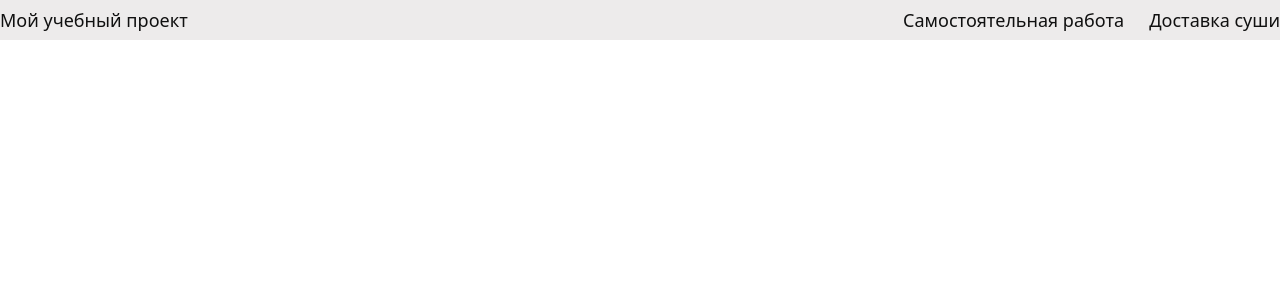
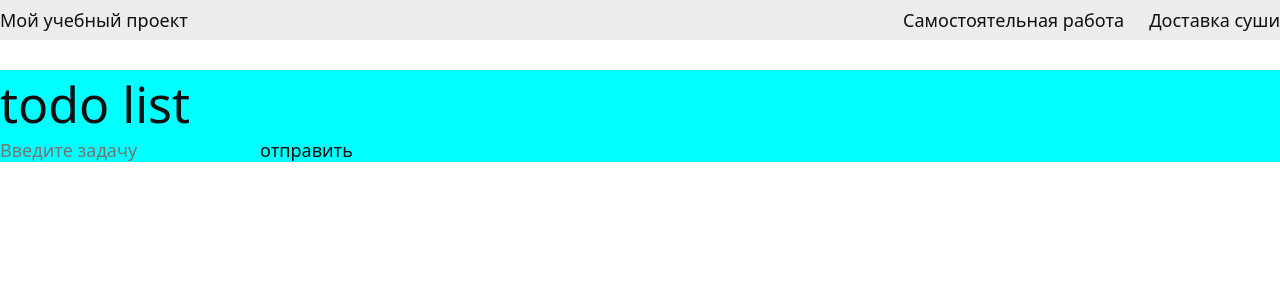
Before and after one commit to ArtErusov/test-project, a React (Create React App) app: page /todo in a window 1280 px wide. Shown: the top 300 px of the page. Built offline with nearby package versions, Linux system fonts and the light colour scheme.

Commit message:
todo list

```diff
--- a/src/App.js
+++ b/src/App.js
@@ -2,6 +2,7 @@ import './scss/app.scss';
 import Header from './header/header';
 import IndependentPageOne from './page/IndependentPageOne';
 import DeliveryPrototype from './page/DeliveryPrototype';
+import TodoList from './page/todoList/TodoList';
 
 
 
@@ -17,6 +18,7 @@ function App() {
       <Routes>
          <Route  path='/independentone' element={<IndependentPageOne />} />
          <Route  path='/deliveryprototype' element={<DeliveryPrototype />} />
+         <Route  path='/todo' element={<TodoList />} />
       </Routes>
     </div>
   );
--- a/src/header/Header.module.scss
+++ b/src/header/Header.module.scss
@@ -1,4 +1,4 @@
-@import '../scss/app.scss';
+@import '/src/scss/app.scss';
 
 
 .header{
--- a/src/header/header.jsx
+++ b/src/header/header.jsx
@@ -9,15 +9,15 @@ const Header = () => {
  return(<div className={styles.header}>
  <div className={styles.container}>
         <div className={styles.header__flex}>
-            <nav>Мой учебный проект</nav>
+            <nav><Link to="http://localhost:3000/">Мой учебный проект</Link></nav>
             <nav>
                 <ul className={styles.header__flex__right}>
                     <li>
                         <button onClick={() => setOpen(!isOpen)}>Самостоятельная работа</button>
                         <ul className={styles.drop + ' ' +  `${isOpen ? styles.drop_active : ""}`}>
                              {/* <= логика всплывающего меню */}
-                            <li><a href="">todo list</a></li>
-                            <li><a href="">add user</a></li>
+                            <li onClick={() => setOpen(!isOpen)}><Link to="http://localhost:3000/todo">todo list</Link></li>
+                            <li onClick={() => setOpen(!isOpen)}><a href="">add user</a></li>
                         </ul>
                     </li>
                     <li><Link to="http://localhost:3000/deliveryprototype">Доставка суши</Link></li>
--- /dev/null
+++ b/src/page/todoList/TodoInput.jsx
@@ -0,0 +1,18 @@
+import styles from './todoList.module.scss';
+
+
+
+const TodoInput = (props) =>{
+
+
+
+return(<div className={styles.container}>
+    <input type="text" placeholder='Введите задачу' value={props.todo}
+    onChange={(e) => props.setTodo(e.target.value)}/>
+    <button onClick={() => props.addTask()}>отправить</button>
+
+</div>)
+}
+
+
+export default TodoInput;
--- /dev/null
+++ b/src/page/todoList/TodoList.jsx
@@ -0,0 +1,44 @@
+import styles from './todoList.module.scss';
+import TodoInput from './TodoInput';
+import TodoTask from './TodoTask';
+import React, { useState } from "react";
+
+
+
+const TodoList = () =>{
+
+
+const [todo, setTodo] = useState(''); // отрисовка импута
+const [tasks, setTasks] = useState([]);
+
+const addTask = () => {
+//добавляем новый расход. взаимодействие с кнопкой
+        const taskTodo ={
+            id: Math.random(),
+            value: todo,
+            status: false
+        }
+        let newTask = [taskTodo, ...tasks]
+        setTasks(newTask)
+        setTodo("")
+};
+
+
+console.log(tasks);
+
+
+return(<div className={styles.container}>
+    <div className={styles.todo}>
+        <h1>todo list</h1>
+        <TodoInput addTask={addTask} todo={todo} setTodo={setTodo}/>
+
+      {tasks.map((item) => (
+      <TodoTask  key ={item.id} value ={item.value} status ={item.status}/>
+      ))}
+
+    </div>
+</div>)
+}
+
+
+export default TodoList;
--- /dev/null
+++ b/src/page/todoList/TodoTask.jsx
@@ -0,0 +1,18 @@
+import styles from './todoList.module.scss';
+
+
+
+const TodoTask = (props) =>{
+
+
+
+return(<div key={props.id} className={styles.container}>
+    <input type="checkbox" />
+    <p>{props.value}</p>
+    <button>удалить</button>
+
+</div>)
+}
+
+
+export default TodoTask;
--- /dev/null
+++ b/src/page/todoList/todoList.module.scss
@@ -0,0 +1,12 @@
+@import '/src/scss/app.scss';
+
+
+
+.todo{
+    margin: 30px auto;
+
+    background-color: aqua;
+    h1{
+        font-size: 50px;
+    }
+}
--- a/src/scss/app.scss
+++ b/src/scss/app.scss
@@ -1,4 +1,4 @@
-@import 'reset';
+@import '/src/scss/reset.scss';
 
 $black: #101010;
 $orange: #FF9B04;
```
